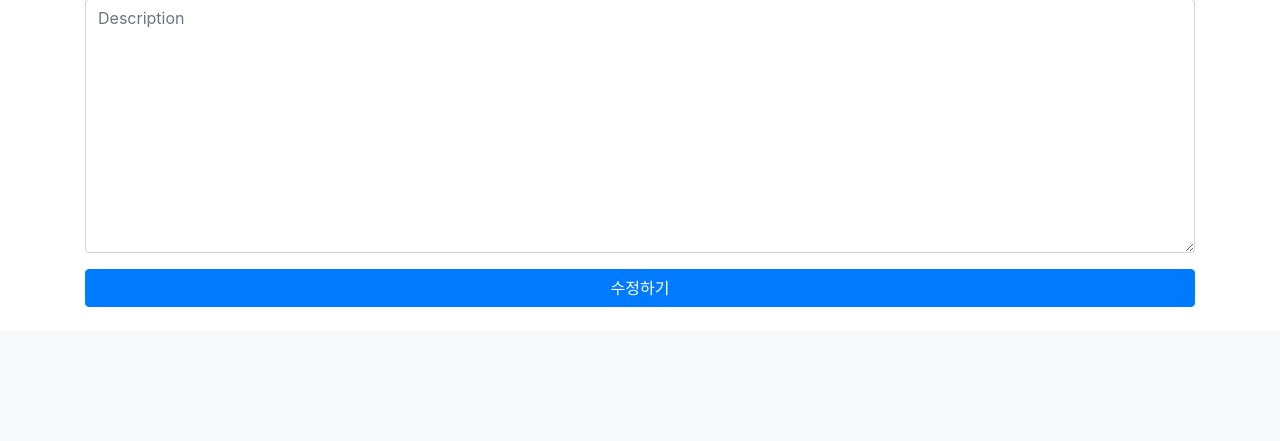
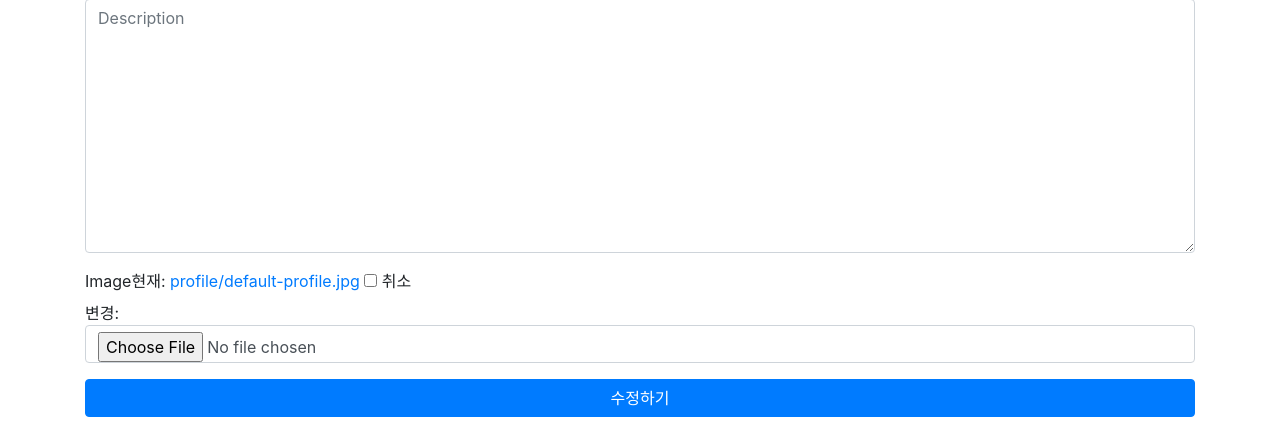
Before and after one commit to goodstart57/insta-js, a Django app: page /accounts/update/ in a window 1280 px wide. Shown: the part 723-1164 px from the top of the page. Before the commit the page ends 1030 px from the top, so only its background shows below. Run offline with Django 3.2, Linux system fonts and the light colour scheme; the visitor is signed in with stand-in values (Sample User, id 1); data comes from the database, SQL or seed files in the repository; some libraries are stand-ins or nearby versions.

Commit message:
People 페이지에 Profile 사진 업로드 기능 & Profile 모델 업데이트시 사진 수정 기능 추가

```diff
--- a/accounts/forms.py
+++ b/accounts/forms.py
@@ -16,7 +16,7 @@ class CustomUserChangeForm(UserChangeForm):
 class ProfileForm(forms.ModelForm):
     class Meta:
         model = models.Profile
-        fields = ['nickname', 'description',]
+        fields = ['nickname', 'description', 'image']
 
 
 class CustomUserCreationForm(UserCreationForm):
--- a/accounts/models.py
+++ b/accounts/models.py
@@ -7,6 +7,7 @@ class Profile(models.Model):
     user = models.OneToOneField(settings.AUTH_USER_MODEL, on_delete=models.CASCADE)
     description = models.TextField(blank=True)
     nickname = models.CharField(max_length=48, blank=True)
+    image = models.ImageField(upload_to='profile', default='profile/default-profile.jpg', blank=True)
 
     __str__ = lambda self: f"{self.id}) {self.user}({self.nickname}) -- {self.description[:30]}"
 
--- a/accounts/views.py
+++ b/accounts/views.py
@@ -68,7 +68,7 @@ def update(request):
         user_change_form = CustomUserChangeForm(request.POST, instance=request.user)
 
         profile = get_object_or_404(Profile, user=request.user)
-        profile_form = ProfileForm(request.POST, instance=profile)
+        profile_form = ProfileForm(data=request.POST, files=request.FILES, instance=profile)
 
         if user_change_form.is_valid():
             user = user_change_form.save()
--- a/instajs/settings.py
+++ b/instajs/settings.py
@@ -123,9 +123,8 @@ USE_TZ = True
 
 STATIC_URL = '/static/'
 
-STATIC_DIRS = [
+STATICFILES_DIRS  = [
     os.path.join(BASE_DIR, 'static'),
-    '/static/',
 ]
 
 ## 이미지를 프로젝트에 저장하고 불러오도록 설정
--- a/templates/accounts/update.html
+++ b/templates/accounts/update.html
@@ -4,7 +4,7 @@
 
 {% block body %}
 <h1 class="text-center">회원 정보 수정</h1>
-<form method="POST" class="my-4">
+<form method="POST" class="my-4" enctype="multipart/form-data">
   {% bootstrap_form user_change_form %}
   {% bootstrap_form profile_form %}
   <button type="submit" class="btn btn-primary w-100">수정하기</button>
--- a/templates/base.html
+++ b/templates/base.html
@@ -21,6 +21,12 @@
       .like {
         color: #ffbffd;
       }
+      .profile-image {
+        max-height: 200px;
+        max-width: 200px;
+        overflow: hidden;
+        border-radius: 50%;
+      }
       .profile-posts {
         max-height: 300px;
       }
```
Also changed, not shown: posts/views.py (+2 -5 lines), templates/accounts/people.html (+12 -1 lines), accounts/migrations/0002_profile_image.py (added), static/img/profile/default-profile.jpg (added).
